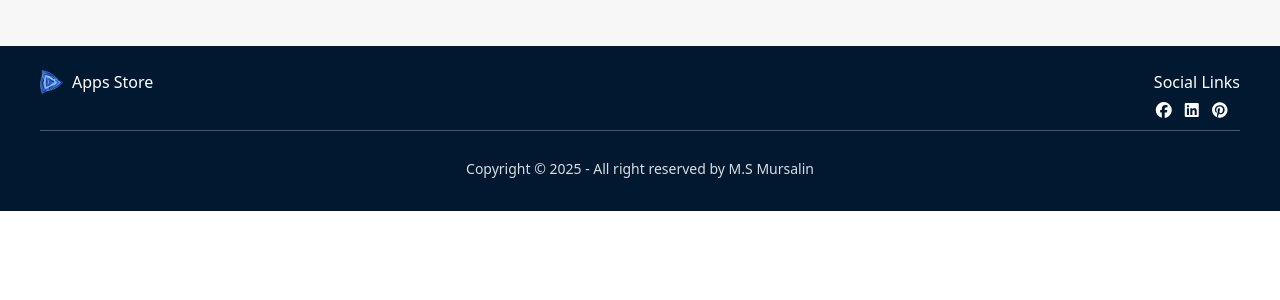
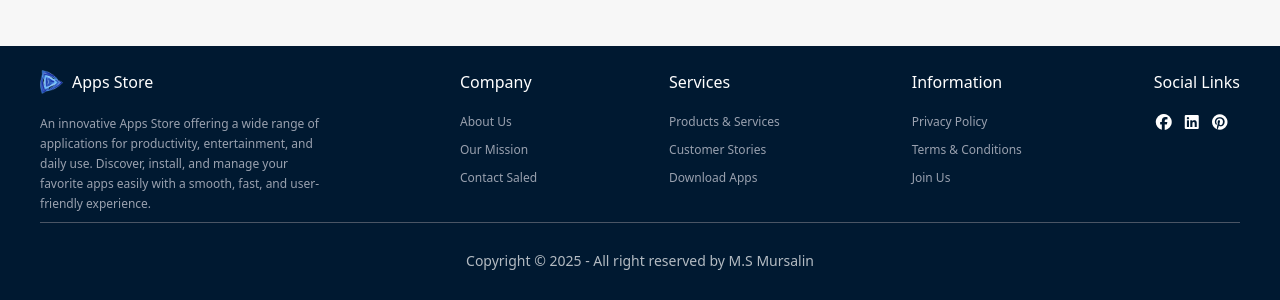
Before and after one commit to mursalin35/Apps-Store, a React (Vite) app: page / in a window 1280 px wide. Shown: the part 2147-2447 px from the top of the page. Before the commit the page ends 2358 px from the top, so only its background shows below. Built offline with nearby package versions, Linux system fonts and the light colour scheme.

Commit message:
footer discription

```diff
--- a/src/components/Footer/Footer.jsx
+++ b/src/components/Footer/Footer.jsx
@@ -5,13 +5,46 @@ const Footer = () => {
     return (
         <footer className='bg-[#001931] px-10 py-6 text-white mt-15'>
             <section className='flex justify-between border-b-1 border-gray-600 pb-2'>
-                <div className='flex gap-2'>
+              <div className=''>
+                  <div className='flex gap-2'>
                     <img className='h-6 w-6' src={logo} alt="logo" />
                     <h3>Apps Store</h3>
                 </div>
+                <div className='max-w-72  mt-5 '>
+                    <p className='text-gray-400 text-xs leading-5'>An innovative Apps Store offering a wide range of applications for productivity, entertainment, and daily use. Discover, install, and manage your favorite apps easily with a smooth, fast, and user-friendly experience.</p>
+                </div>
+              </div>
+
+              <div>
+                <h2>Company</h2>
+                <ul className='flex flex-col gap-3 text-gray-400 text-xs mt-5'>
+                    <a className='hover:underline cursor-pointer'>About Us</a>
+                    <a className='hover:underline cursor-pointer'>Our Mission</a>
+                    <a className='hover:underline cursor-pointer'>Contact Saled</a>
+                </ul>
+              </div>
+
+              <div>
+                <h2>Services</h2>
+                <ul className='flex flex-col gap-3 text-gray-400 text-xs mt-5'>
+                    <a className='hover:underline cursor-pointer'>Products & Services</a>
+                    <a className='hover:underline cursor-pointer'>Customer Stories</a>
+                    <a className='hover:underline cursor-pointer'>Download Apps</a>
+                </ul>
+              </div>
+
+              <div>
+                <h2>Information</h2>
+                <ul className='flex flex-col gap-3 text-gray-400 text-xs mt-5'>
+                    <a className='hover:underline cursor-pointer'>Privacy Policy</a>
+                    <a className='hover:underline cursor-pointer'>Terms & Conditions</a>
+                    <a className='hover:underline cursor-pointer'>Join Us</a>
+                </ul>
+              </div>
+
                 <div>
-                    <p className='mb-1'>Social Links</p>
-                    <div className='flex gap-2'>
+                    <p>Social Links</p>
+                    <div className='flex gap-2 mt-4'>
                         <a href="https://www.facebook.com/mursalin07" target='_blank'><i className="fa-brands fa-facebook"></i></a>
                         <a href="https://www.linkedin.com/in/mursalin07/" target='_blank'><i className="fa-brands fa-linkedin"></i></a>
                         <a href="https://www.pinterest.com/mursalin07" target='_blank'><i className="fa-brands fa-pinterest"></i></a>
@@ -19,7 +52,7 @@ const Footer = () => {
                 </div>
             </section>
 
-            <p className='text-center text-sm pt-7 mb-2 opacity-85'>Copyright © 2025 - All right reserved by M.S Mursalin</p>
+            <p className='text-center text-sm pt-7 mb-2 opacity-70'>Copyright © 2025 - All right reserved by M.S Mursalin</p>
 
         </footer>
     );
```
